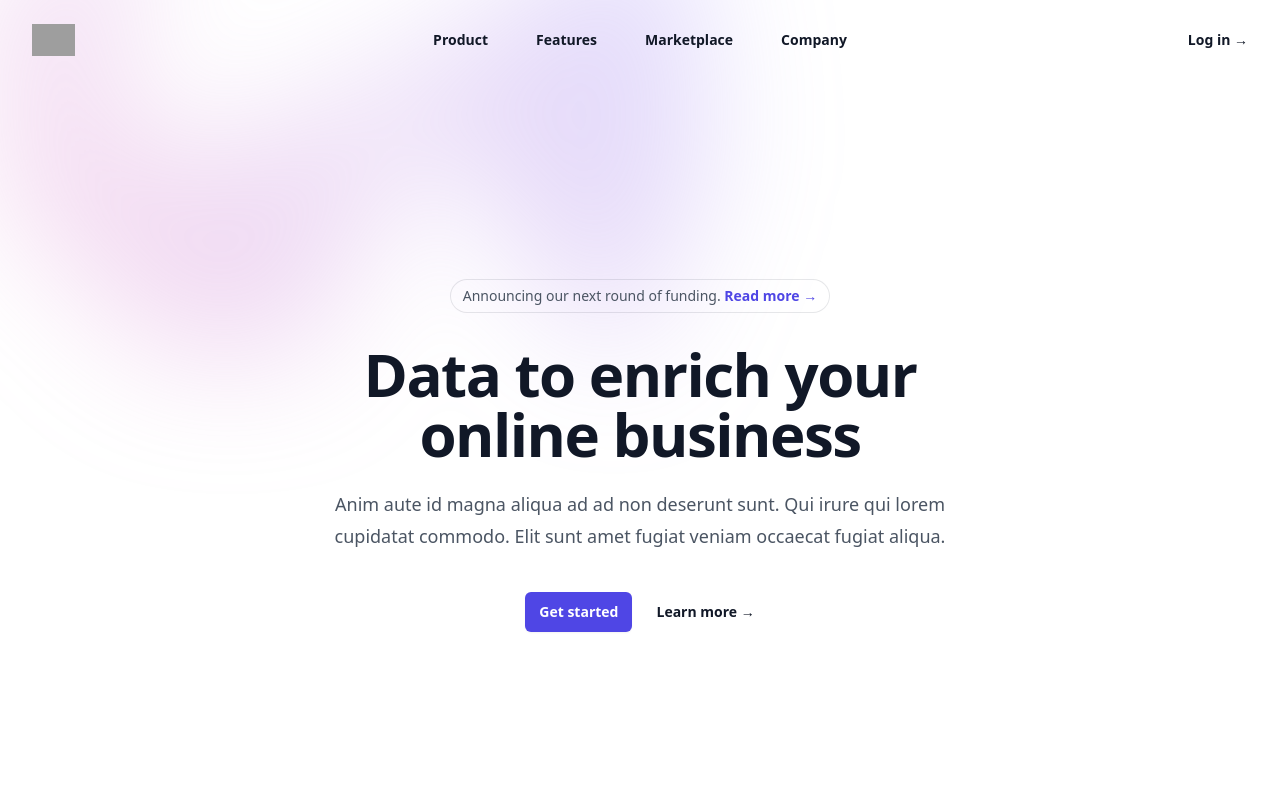
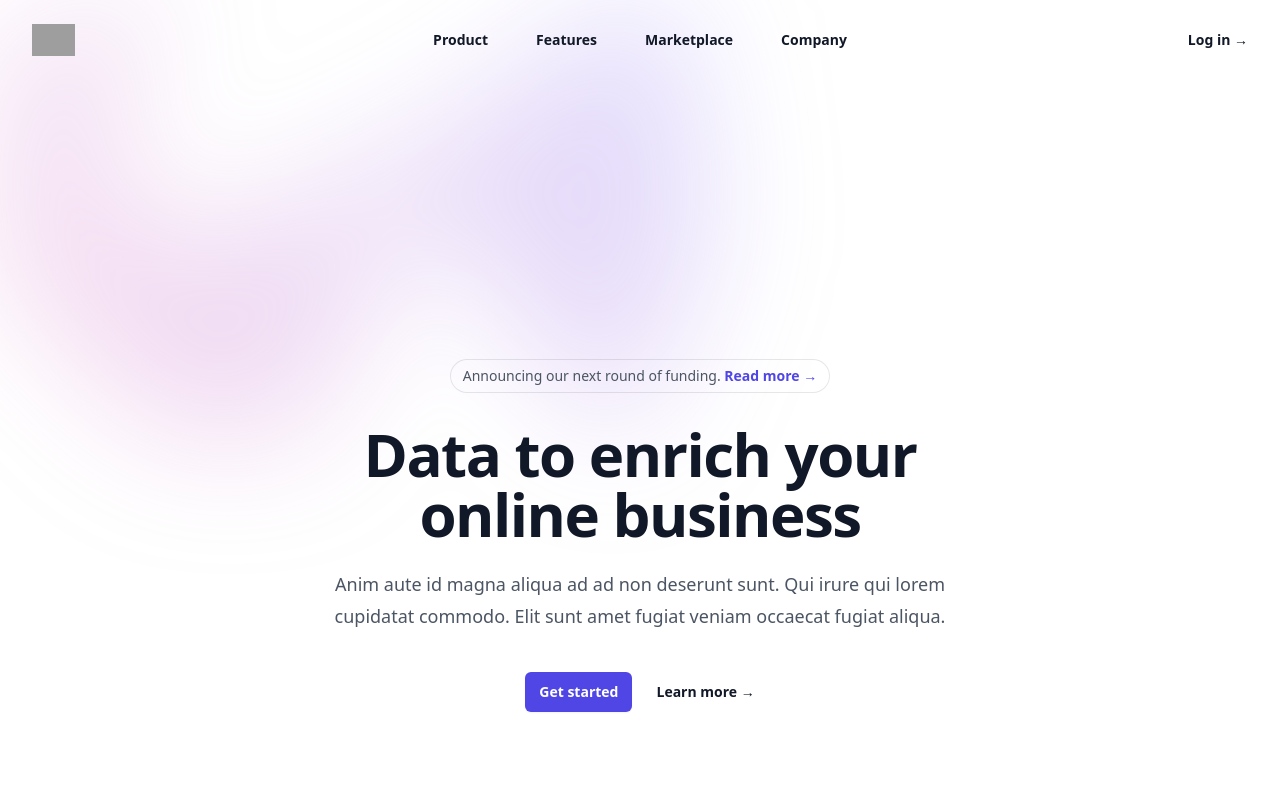
Before and after one commit to Kikazuru/gallery, a Vue app: page /#/ in a window 1280 px wide. Shown: the top 800 px of the page. Built offline with nearby package versions, Linux system fonts and the light colour scheme; grey boxes are pictures that could not be loaded.

Commit message:
sticky and transition header

```diff
--- a/src/components/header/HeaderApp.vue
+++ b/src/components/header/HeaderApp.vue
@@ -1,5 +1,8 @@
 <template>
-  <header class="absolute inset-x-0 top-0 z-50">
+  <header
+    class="sticky inset-x-0 top-0 z-50 transition ease-linear"
+    :class="{ 'bg-white': scrolled }"
+  >
     <nav class="flex items-center justify-between p-6 lg:px-8" aria-label="Global">
       <div class="flex lg:flex-1">
         <a href="#" class="-m-1.5 p-1.5">
@@ -85,7 +88,7 @@
 </template>
 
 <script setup lang="ts">
-import { ref } from 'vue'
+import { onMounted, ref } from 'vue'
 import { Dialog, DialogPanel } from '@headlessui/vue'
 import { Bars3Icon, XMarkIcon } from '@heroicons/vue/24/outline'
 
@@ -97,6 +100,14 @@ const navigation = [
 ]
 
 const mobileMenuOpen = ref(false)
+
+const scrolled = ref(false)
+
+onMounted(() => {
+  window.onscroll = () => {
+    scrolled.value = window.scrollY - 50 > 0
+  }
+})
 </script>
 
 <style scoped></style>
```
